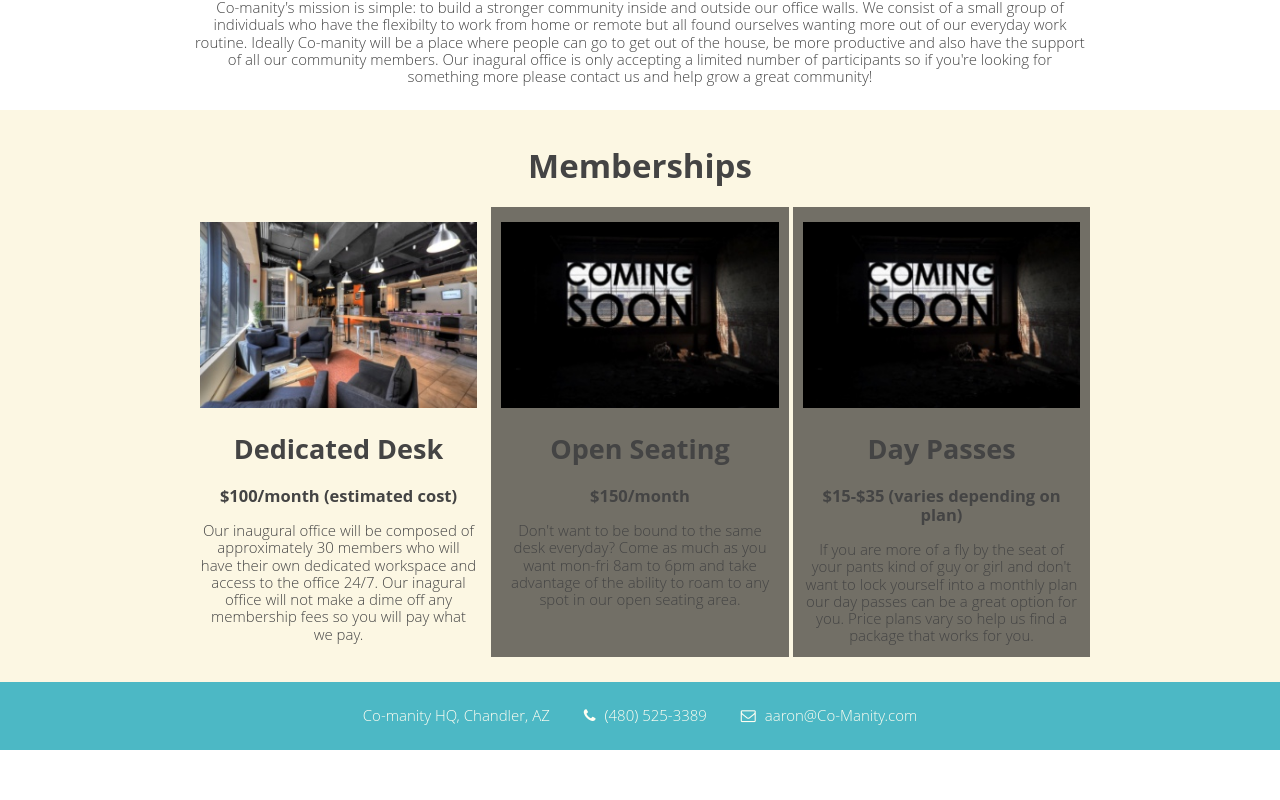
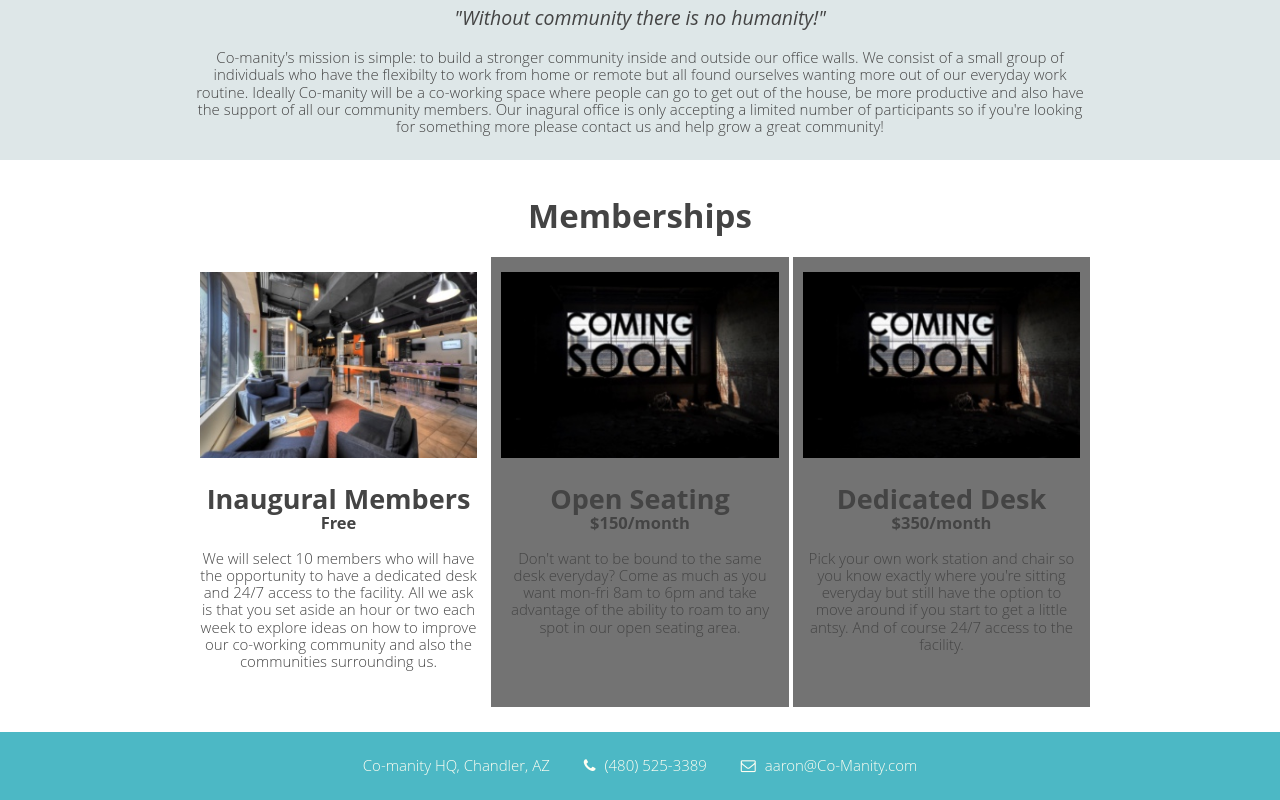
Before and after one commit to coolhand37/Comanity, a website: page index.html in a window 1280 px wide. Shown: the part 560-1360 px from the top of the page. Before the commit the page ends 1310 px from the top, so only its background shows below. Drawn offline with nearby package versions, Linux system fonts and the light colour scheme.

Commit message:
updated color scheme and membership tile content

```diff
--- a/index.css
+++ b/index.css
@@ -144,7 +144,7 @@ body {
 }
 
 .hero {
-    height: 350px;
+    height: 400px;
     /*background-color: blue;*/
     background-image: url(images/cowork.jpg);
     background-size: cover;
@@ -156,10 +156,11 @@ body {
 .main-content {
 /*    padding: 15px;*/
     text-align: center;
+    background-color: #dee7e8;
 }
 
 .secondary-content {
-    background-color: #fcf7e3;
+    background-color: #fff;
     text-align: center;
     padding: 15px;
 }
@@ -256,7 +257,7 @@ body {
     border: 1px solid #ece9d9;
     position: absolute;
     top: 100px;
-    background-color: #fffef2;
+    background-color: #fcfcfc;
     text-align: left;
     padding: 10px 20px;
     font-size: .8em;
@@ -335,6 +336,14 @@ form button {
     padding: 15px 10px;
     margin: auto;
     margin-bottom: 10px;
+}
+
+.membership-tiles h3 {
+    margin-top: 0;
+}
+
+.membership-tiles h2 {
+    margin-bottom: 0;
 }
 
 .coming-soon-dark {
--- a/index.html
+++ b/index.html
@@ -13,7 +13,7 @@
 <div class="panel">
 	<header class="main-header">
 		<div>
-			<div class="logo"><img src="images/logo.png"></div>
+			<div class="logo" alt="Co-manity co-working for humanity" ><img src="images/logo.png"></div>
 			<div class="collapsed-menu">
 				<div class="menu-line-container">
 					<div></div>
@@ -79,9 +79,7 @@
 				<p>Co-manity's mission is simple: to build a stronger community inside and outside
 				our office walls. We consist of a small group of individuals who have the flexibilty
 				to work from home or remote but all found ourselves wanting more out of our everyday
-				work routine. Ideally Co-manity will be a place where people can go to get out of the
-				house, be more productive and also have the support of all our community members. Our inagural office is only accepting a limited number of participants so if you're looking for
-				something more please contact us and help grow a great community!
+				work routine. Ideally Co-manity will be a co-working space where people can go to get out of the house, be more productive and also have the support of all our community members. Our inagural office is only accepting a limited number of participants so if you're looking for something more please contact us and help grow a great community!
 				</p>
 			</div>
 		</div>
@@ -94,10 +92,12 @@
 							<img class="member-option-images" src="images/image.jpg">
 						</div>
 						<div>
-							<h2>Dedicated Desk</h2>
-							<h3>$100/month (estimated cost)</h3>
-							<p>Our inaugural office will be composed of approximately 30 members who will
-							have their own dedicated workspace and access to the office 24/7. Our inagural office will not make a dime off any membership fees so you will pay what we pay.</p>
+							<h2>Inaugural Members</h2>
+							<h3>Free</h3>
+							<p>We will select 10 members who will have the opportunity to have a dedicated desk and 24/7 access to the facility. All we ask is that you set aside an hour or two each week to explore ideas on how to improve our co-working community and also the communities surrounding us.
+
+							<!-- Our inaugural office will be composed of approximately 30 members who will
+							have their own dedicated workspace and access to the office 24/7. Our inagural office will not make a dime off any membership fees so you will pay what we pay. --></p>
 						</div>
 					</div>
 					<div class="membership-tiles coming-soon-dark">
@@ -115,9 +115,9 @@
 							<img class="member-option-images" src="images/soon.jpg">
 						</div>
 						<div>
-							<h2>Day Passes</h2>
-							<h3>$15-$35 (varies depending on plan)</h3>
-							<p>If you are more of a fly by the seat of your pants kind of guy or girl and don't want to lock yourself into a monthly plan our day passes can be a great option for you. Price plans vary so help us find a package that works for you.</p>
+							<h2>Dedicated Desk</h2>
+							<h3>$350/month</h3>
+							<p>Pick your own work station and chair so you know exactly where you're sitting everyday but still have the option to move around if you start to get a little antsy. And of course 24/7 access to the facility. </p>
 						</div>
 					</div>
 				</div>
```
